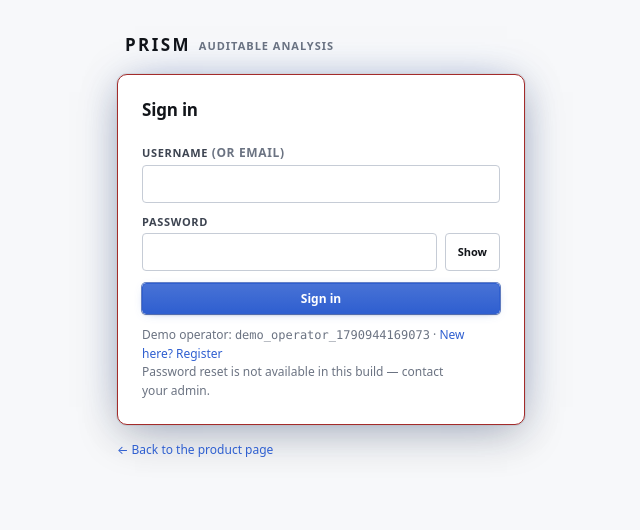
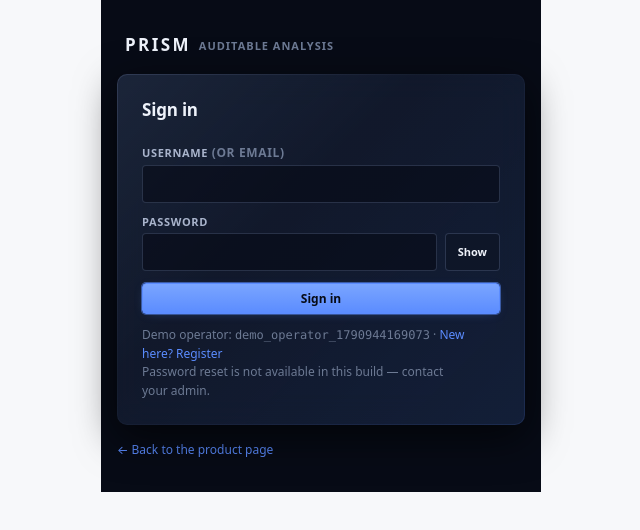
Before and after one commit to Chatur7x/Prism-frontend, a React (Vite) app: page /login in a window 1280 px wide. Shown: the top 530 px of the page, without its empty margins (319-959 px from the left). Built offline with nearby package versions, Linux system fonts and the light colour scheme; no server answers.

Commit message:
Toggle theme-dark on the four hero routes

```diff
--- a/src/components/AppShell.tsx
+++ b/src/components/AppShell.tsx
@@ -113,7 +113,7 @@ export function AppShell({ children }: { children: ReactNode }) {
   }
 
   return (
-    <div className="app-shell">
+    <div className={location.pathname === '/dashboard' ? 'app-shell theme-dark' : 'app-shell'}>
       <nav className="sidebar" aria-label="Primary">
         <div className="brand">
           <div className="brand-mark" aria-hidden="true" />
--- a/src/pages/HomePage.tsx
+++ b/src/pages/HomePage.tsx
@@ -18,7 +18,7 @@ const PIPELINE = [
 
 export function HomePage() {
   return (
-    <div className="home">
+    <div className="home theme-dark">
       <header className="home-bar">
         <div className="home-brand">
           <div className="brand-mark" aria-hidden="true" />
--- a/src/pages/LoginPage.tsx
+++ b/src/pages/LoginPage.tsx
@@ -15,7 +15,7 @@ export function LoginPage() {
   const expired = params.get('expired') === '1'
 
   return (
-    <div className="auth-page">
+    <div className="auth-page theme-dark">
       <div className="auth-brand">
         <div className="brand-mark" aria-hidden="true" />
         <div className="brand-text">PRISM</div>
--- a/src/pages/SignupPage.tsx
+++ b/src/pages/SignupPage.tsx
@@ -13,7 +13,7 @@ export function SignupPage() {
   const navigate = useNavigate()
 
   return (
-    <div className="auth-page">
+    <div className="auth-page theme-dark">
       <div className="auth-brand">
         <div className="brand-mark" aria-hidden="true" />
         <div className="brand-text">PRISM</div>
```
